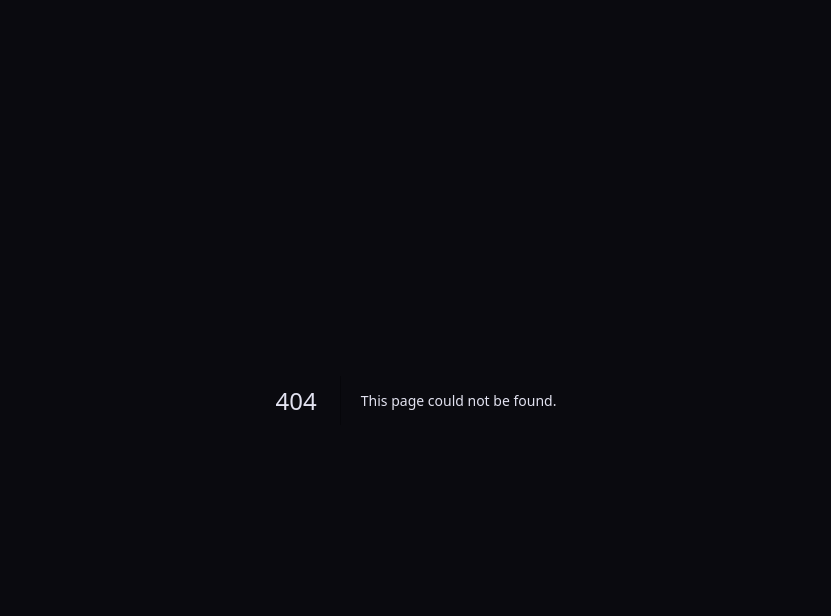
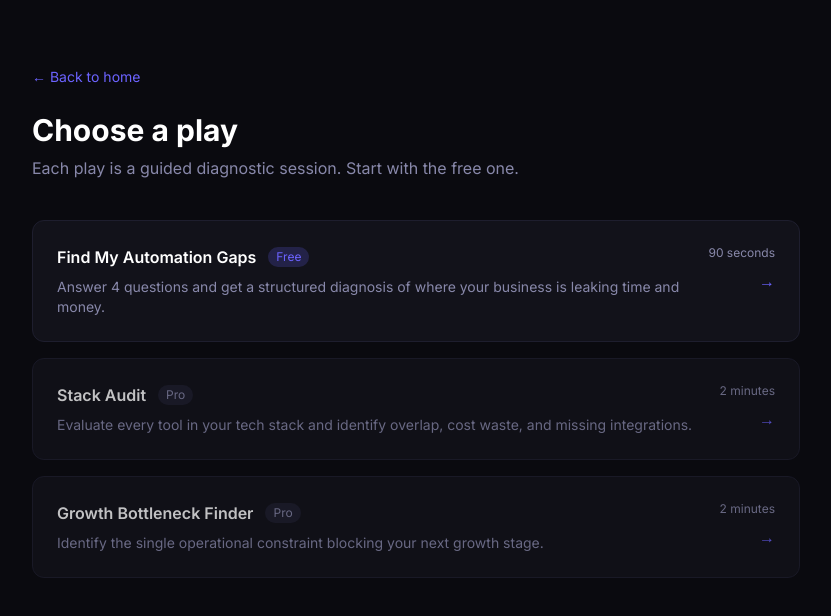
Before and after one commit to c51consulting/aiisok-sandbox, a Next.js app: page /sandbox in a window 1280 px wide. Before the commit this address had no page. Shown: the top 616 px of the page, without its empty margins (224-1055 px from the left). Built offline with nearby package versions, Linux system fonts and the light colour scheme.

Commit message:
Create page.tsx

```diff
--- /dev/null
+++ b/src/app/sandbox/page.tsx
@@ -0,0 +1,65 @@
+import Link from 'next/link';
+
+export default function SandboxPage() {
+  const plays = [
+    {
+      id: 'automation-gaps',
+      title: 'Find My Automation Gaps',
+      description: 'Answer 4 questions and get a structured diagnosis of where your business is leaking time and money.',
+      time: '90 seconds',
+      free: true,
+      href: '/sandbox/automation-gaps',
+    },
+    {
+      id: 'stack-audit',
+      title: 'Stack Audit',
+      description: 'Evaluate every tool in your tech stack and identify overlap, cost waste, and missing integrations.',
+      time: '2 minutes',
+      free: false,
+      href: '/upgrade?tier=pro',
+    },
+    {
+      id: 'growth-bottleneck',
+      title: 'Growth Bottleneck Finder',
+      description: 'Identify the single operational constraint blocking your next growth stage.',
+      time: '2 minutes',
+      free: false,
+      href: '/upgrade?tier=pro',
+    },
+  ];
+
+  return (
+    <main className="min-h-screen bg-[#0a0a0f] px-6 py-16">
+      <div className="max-w-3xl mx-auto">
+        <Link href="/" className="text-[#6c63ff] text-sm hover:underline">← Back to home</Link>
+        <h1 className="text-3xl font-bold text-white mt-6 mb-2">Choose a play</h1>
+        <p className="text-[#8888aa] mb-10">Each play is a guided diagnostic session. Start with the free one.</p>
+        <div className="space-y-4">
+          {plays.map((play) => (
+            <Link key={play.id} href={play.href} className="block">
+              <div className={`bg-[#12121a] border rounded-xl p-6 hover:border-[#6c63ff] transition-colors ${play.free ? 'border-[#1e1e2e]' : 'border-[#1e1e2e] opacity-75'}`}>
+                <div className="flex items-start justify-between">
+                  <div className="flex-1">
+                    <div className="flex items-center gap-3 mb-2">
+                      <h2 className="text-white font-semibold">{play.title}</h2>
+                      {play.free ? (
+                        <span className="bg-[#6c63ff]/20 text-[#6c63ff] text-xs px-2 py-0.5 rounded-full">Free</span>
+                      ) : (
+                        <span className="bg-[#1e1e2e] text-[#8888aa] text-xs px-2 py-0.5 rounded-full">Pro</span>
+                      )}
+                    </div>
+                    <p className="text-[#8888aa] text-sm">{play.description}</p>
+                  </div>
+                  <div className="ml-6 text-right">
+                    <div className="text-xs text-[#8888aa]">{play.time}</div>
+                    <div className="text-[#6c63ff] mt-2">→</div>
+                  </div>
+                </div>
+              </div>
+            </Link>
+          ))}
+        </div>
+      </div>
+    </main>
+  );
+}
```
